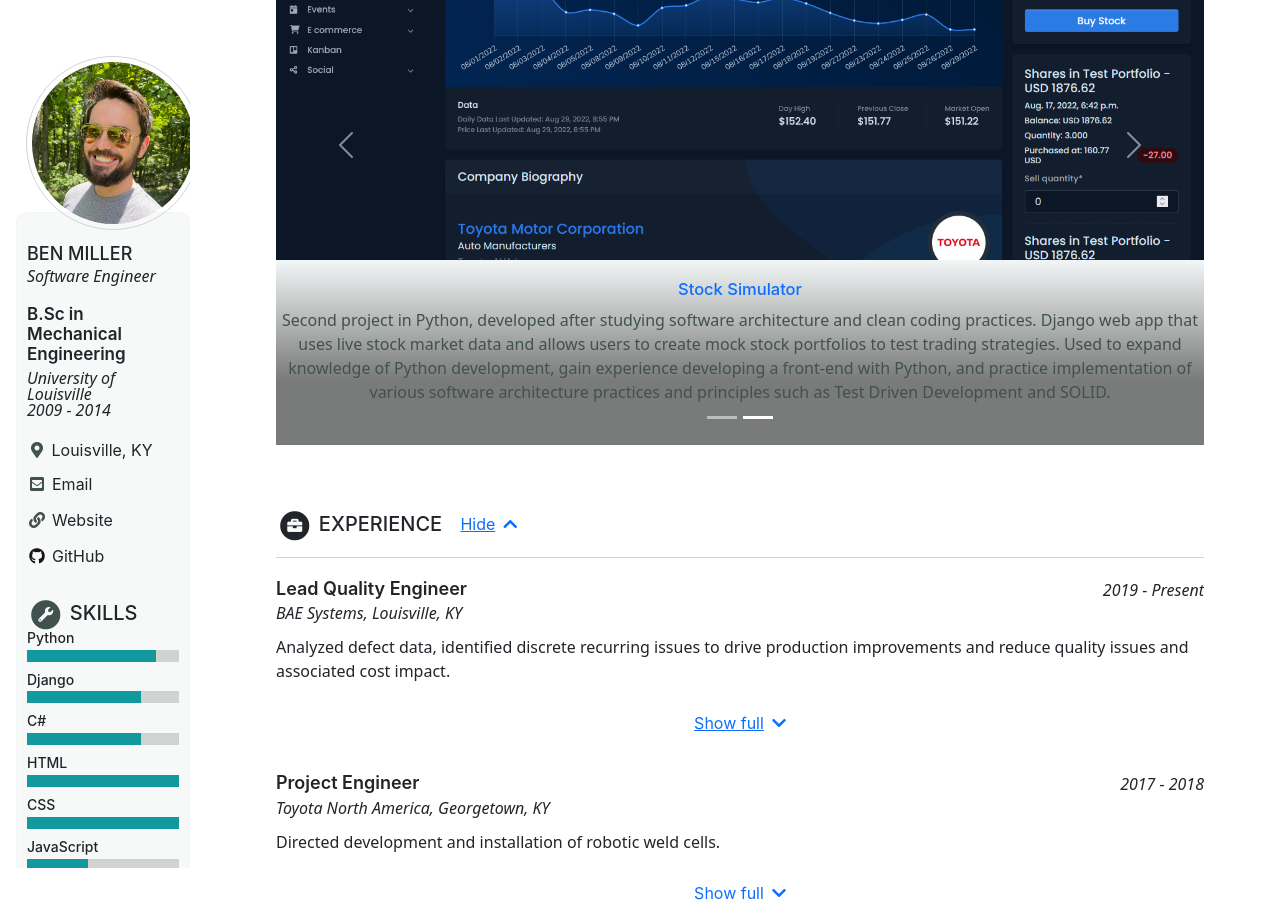
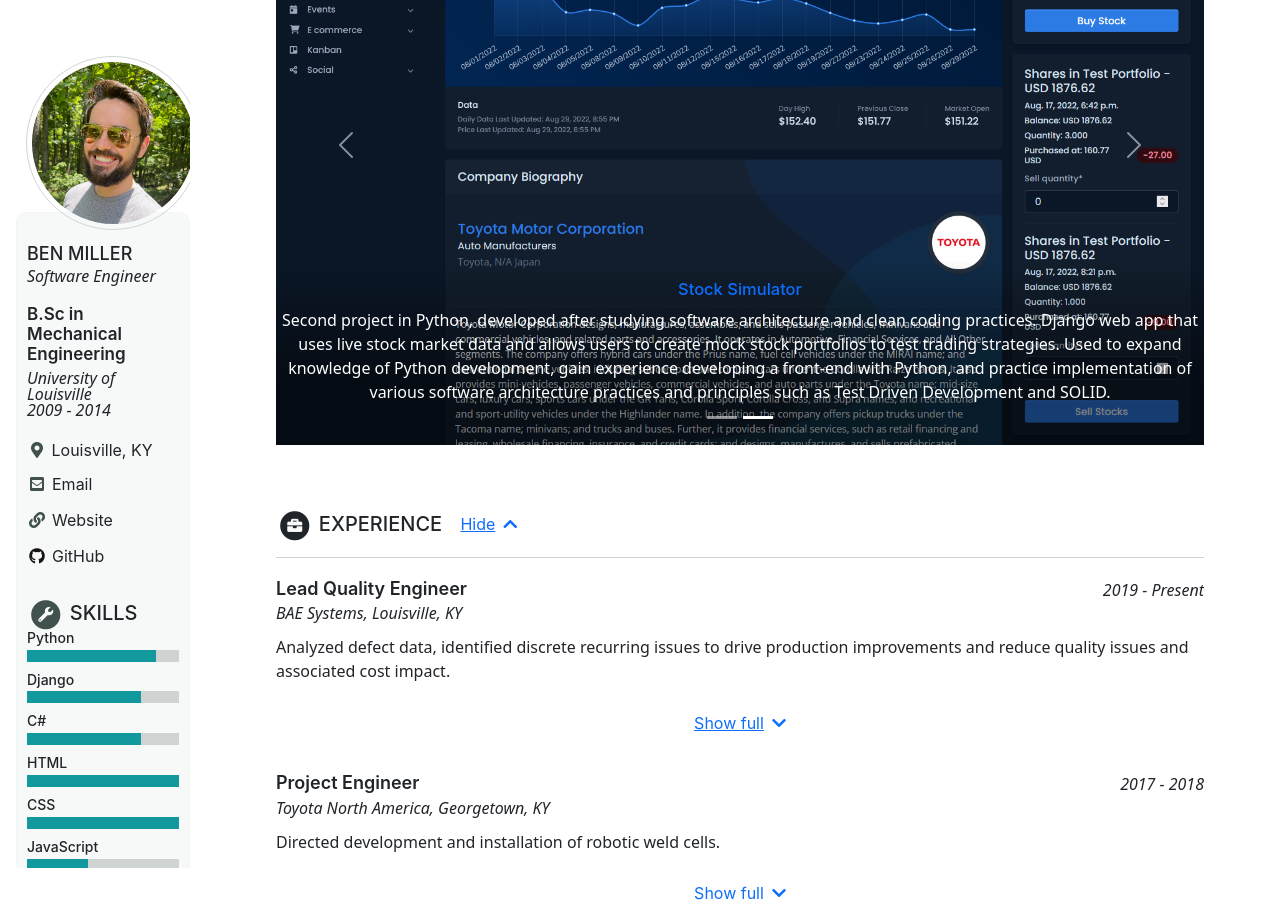
Before and after one commit to Ben-M-90/Ben-M-90.github.io, a Jekyll site: the page built from _pages/home.md, in a window 1280 px wide and 900 px high, scrolled down 1207 px. Built offline with Jekyll 4.4.1, drawn with Linux system fonts in a browser that asks for light colours; cached includes are drawn as plain includes.

Commit message:
Make background of carousel caption transparent. Change font color.

```diff
--- a/_includes/projects.html
+++ b/_includes/projects.html
@@ -57,7 +57,7 @@
                 {% if project.primary %}
                     <div class="carousel-item active" data-bs-interval="30000">
                         <img src="{{ project.icon | relative_url }}" class="d-block" height="500" alt="{{ project.title }}">
-                        <div class="carousel-caption d-none d-md-block" style="bottom: 0; right: 0; left: 0; background: linear-gradient(0deg, rgba(0,0,0,0.5) 0%, rgba(0,0,0,0.5) 35%, rgba(0,0,0,0) 100%); color:#fff;">
+                        <div class="carousel-caption d-none d-md-block" style="bottom: 0; right: 0; left: 0; background-color: transparent !important; background: linear-gradient(0deg, rgba(0,0,0,0.5) 0%, rgba(0,0,0,0.5) 35%, rgba(0,0,0,0) 100%); color:#fff !important;">
                             <h5><a href="{{ project.link }}" target="_blank">{{ project.title }}</a></h5>
                             <p class="d-flex">{{project.tagline}}</p>
                         </div>
@@ -65,7 +65,7 @@
                 {% else %}
                     <div class="carousel-item" data-bs-interval="30000">
                         <img src="{{ project.icon | relative_url }}" class="d-block" height="500" alt="{{ project.title }}">
-                        <div class="carousel-caption d-none d-md-block" style="bottom: 0; right: 0; left: 0; background: linear-gradient(0deg, rgba(0,0,0,0.5) 0%, rgba(0,0,0,0.5) 35%, rgba(0,0,0,0) 100%); color:#fff;">
+                        <div class="carousel-caption d-none d-md-block" style="bottom: 0; right: 0; left: 0; background-color: transparent !important; background: linear-gradient(0deg, rgba(0,0,0,0.5) 0%, rgba(0,0,0,0.5) 35%, rgba(0,0,0,0) 100%); color:#fff !important;">
                             <h5><a href="{{ project.link }}" target="_blank">{{ project.title }}</a></h5>
                             <p class="d-flex">{{project.tagline}}</p>
                         </div>
```
